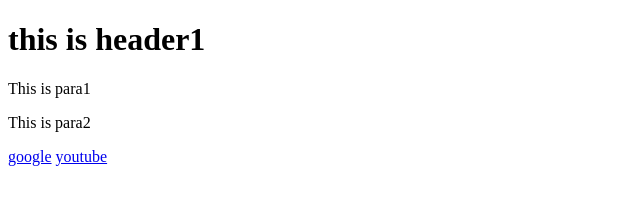
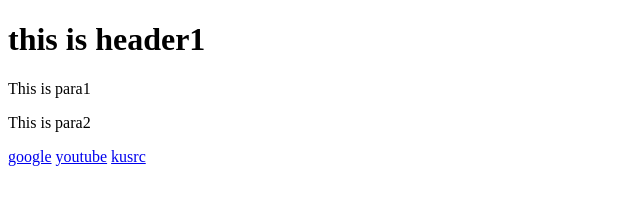
Before and after one commit to Potaetnbe/html-demo, a plain HTML site: page index.html in a window 1280 px wide. Shown: the full height of the page, 0-640 px from the left. Drawn offline with Linux system fonts and the light colour scheme.

Commit message:
add kusrc

```diff
--- a/index.html
+++ b/index.html
@@ -7,6 +7,7 @@
         <p>This is para2</p>
         <a href="http://www.google.co.th">google</a>
         <a href="http://www.youtube.com">youtube</a>
+        <a href="http://www.src.ku.ac.th">kusrc</a>
     </body>
 
 </html>
```
